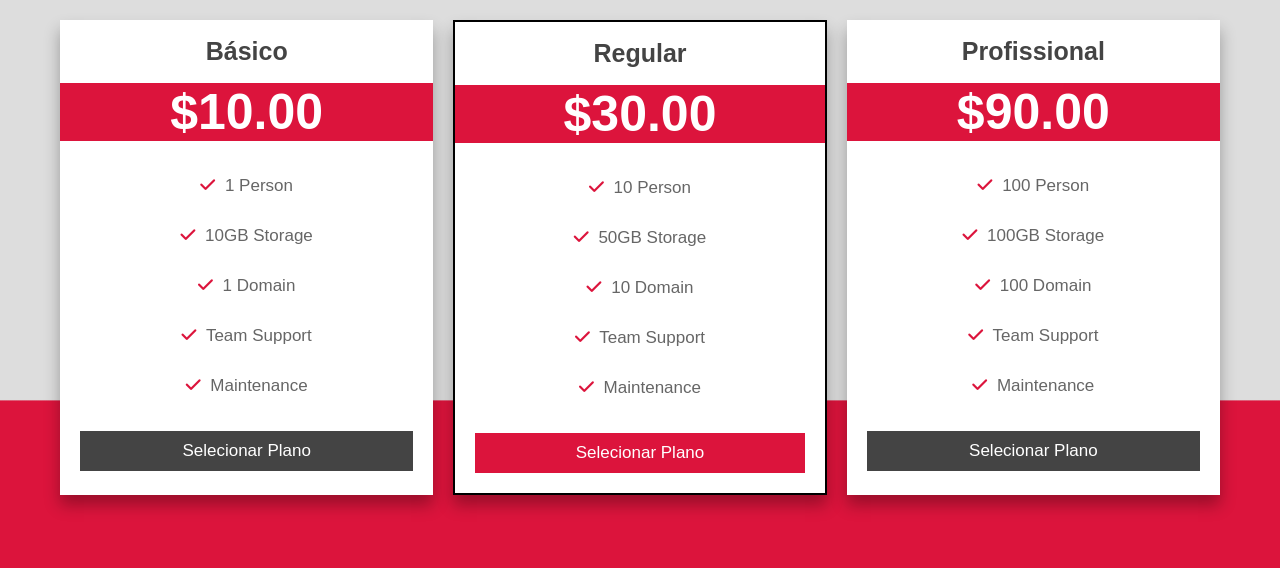
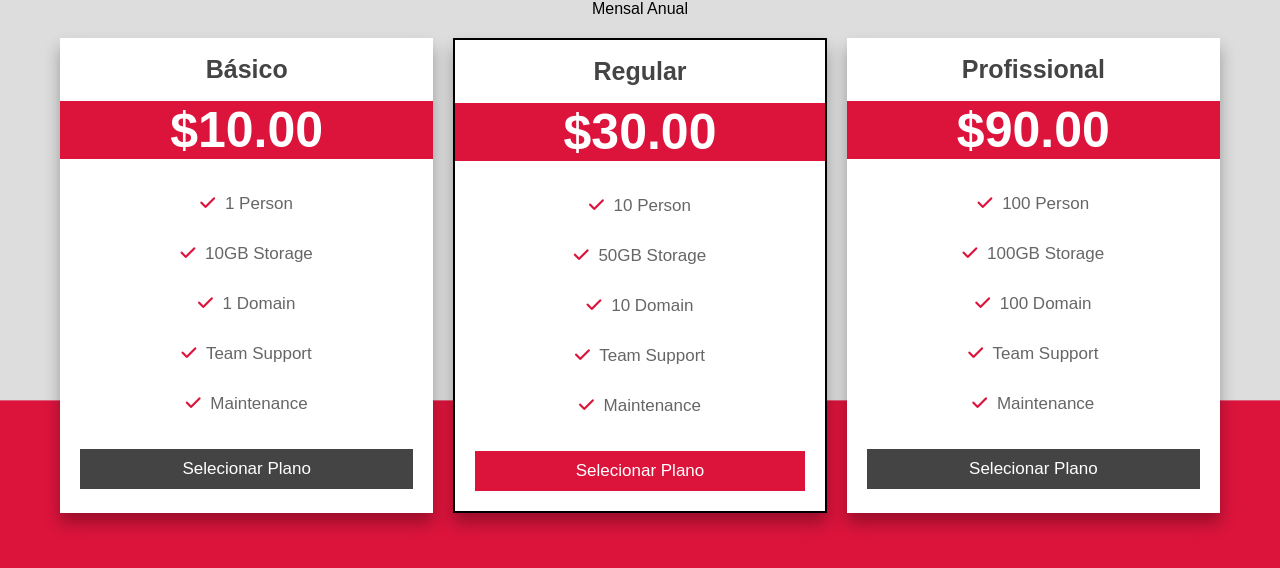
Before and after one commit to igor-wp/tabela-de-precos, a plain HTML site: page index.html in a window 1280 px wide. Drawn offline with Linux system fonts and the light colour scheme; a web font is replaced by a local one.

Commit message:
Alterações no html, adições de botões

```diff
--- a/index.html
+++ b/index.html
@@ -16,6 +16,11 @@
 <body>
 
     <div class="container">
+
+        <div class="price-toggler">
+            <span class="month">mensal</span>
+            <span class="year">anual</span>
+        </div>
 
         <div class="box-container">
 
```
